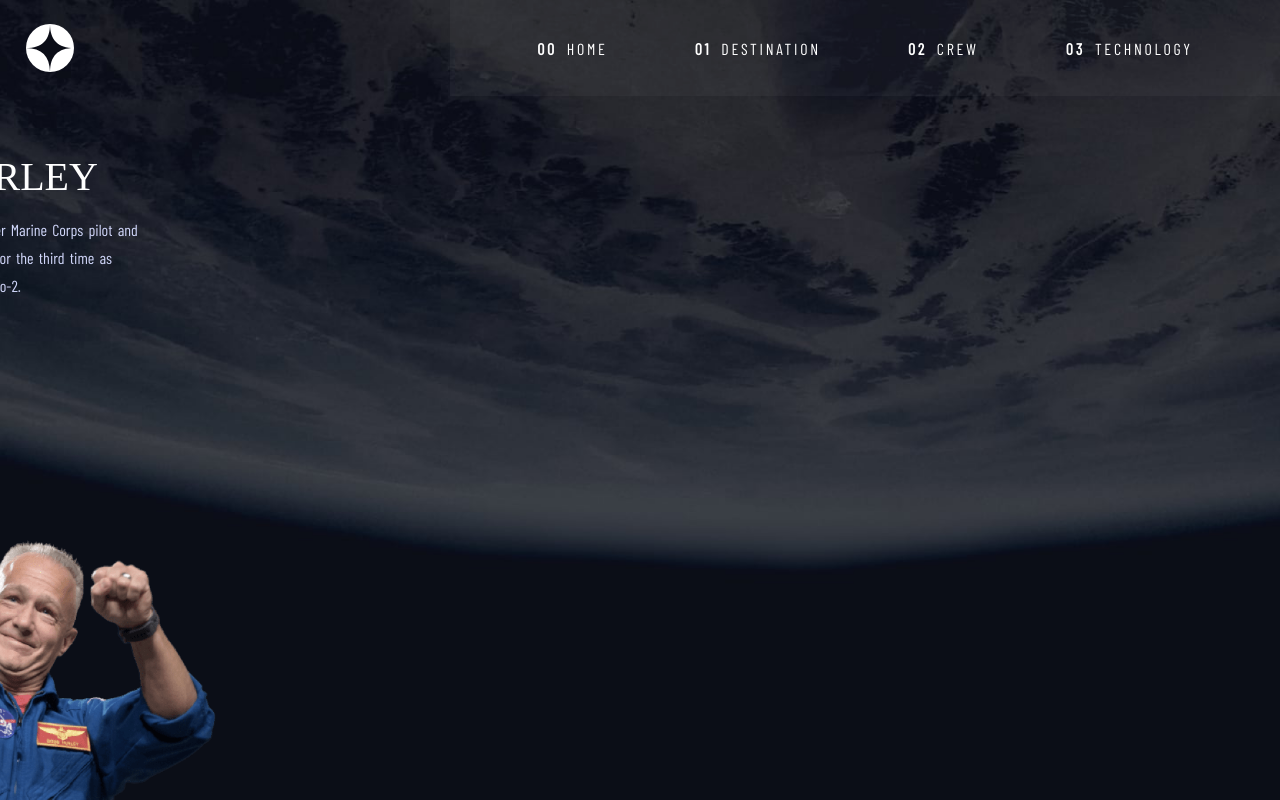
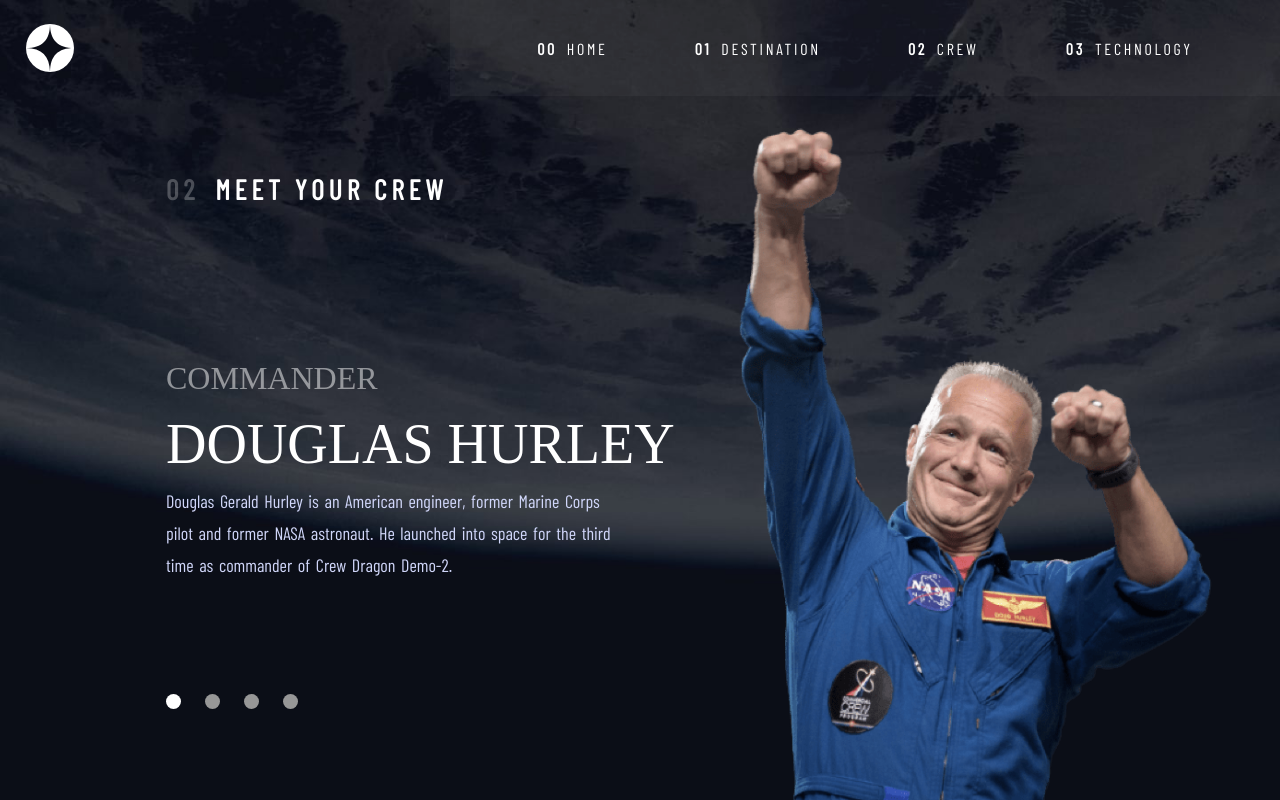
Before and after one commit to the-rabblerouser/SpaceTourism, a Next.js app: page /crew in a window 1280 px wide. Built offline with nearby package versions, Linux system fonts and the light colour scheme; a web font is replaced by a local one.

Commit message:
Desktop styles

```diff
--- a/components/CrewPage/Crew.styled.ts
+++ b/components/CrewPage/Crew.styled.ts
@@ -42,7 +42,17 @@ export const Container = styled.div`
 	}
 
 	@media (min-width: 1224px) {
-
+		display: grid;
+		justify-content: space-evenly;
+		align-items: start;
+		height: 88vh;
+		width: 100vw;
+		grid-columns-template: 2fr 2fr;
+		grid-rows-template: 3fr;
+		grid-template-areas:
+			'subheading img'
+			'bodytext img'
+			'toggle img';
 	}
 `;
 
@@ -71,12 +81,14 @@ export const SubHeading = styled.h6`
 
 	@media (min-width: 1224px) {
 		grid-area: subheading;
-		margin: 40px 0 0 166.5px;
-		font-family: Barlow Condensed;
+		justify-self: start;
+		width: 300px;
+		font-style: normal;
+		font-weight: bold;
 		font-size: 28px;
 		line-height: 34px;
-		letter-spacing: 4.724999904632568px;
-		text-align: left;
+		letter-spacing: 4.725px;
+		margin: 76px 0 0 166px;
 	}
 `;
 
@@ -100,10 +112,11 @@ export const Span = styled.div`
 	}
 
 	@media (min-width: 1224px) {
+		font-style: normal;
+		font-weight: bold;
 		font-size: 28px;
 		line-height: 34px;
-		letter-spacing: 4.724999904632568px;
-		text-align: left;
+		letter-spacing: 4.725px;
 	}
 `;
 
@@ -124,6 +137,11 @@ export const ImgContainer = styled.div`
 	}
 
 	@media (min-width: 1224px) {
+		grid-area: img;
+		justify-self: start;
+		align-self: start;
+		width: 100%;
+		height: 85vh;
 	}
 `;
 
@@ -139,10 +157,10 @@ export const Img = styled.img`
 	}
 
 	@media (min-width: 1224px) {
-		grid-area: moon;
-		align-self: center;
-		justify-self: end;
-		margin: 0 0 0 230px;
+		height: 100%;
+		width: 100%;
+		margin-top: 0;
+		margin-right: 137px;
 	}
 `;
 
@@ -152,7 +170,7 @@ export const TextContainer = styled.div`
 	justify-content: center;
 	align-items: center;
 	height: 220px;
-	width: 327px;
+	width: 100%;
 
 	@media (min-width: 768px) {
 		width: 536px;
@@ -170,6 +188,10 @@ export const TextContainer = styled.div`
 	}
 
 	@media (min-width: 1224px) {
+		width: 50vw;
+		grid-area: bodytext;
+		justify-content: start;
+		margin-left: 166px;
 	}
 `;
 
@@ -185,6 +207,13 @@ export const ToggleContainer = styled.div`
 		grid-area: toggleContainer;
 		justify-self: center;
 		margin: 40px 0 0 0;
+	}
+
+	@media (min-width: 1224px) {
+		justify-self: start;
+		width: 132px;
+		height: 15px;
+		margin: 125px 0 0 0;
 	}
 `;
 
@@ -203,6 +232,8 @@ export const ToggleIcon = styled.button<ToggleIconTypes>`
 	cursor: pointer;
 
 	@media (min-width: 1224px) {
+		height: 15px;
+		width: 15px;
 	}
 `;
 
@@ -215,6 +246,7 @@ export const Title = styled.h6`
 	font-size: 16px;
 	color: ${({ theme }) => theme.white};
 	line-height: 18.34px;
+	text-transform: uppercase;
 	opacity: 0.5;
 	text-align: center;
 	margin: 32px 0 0 0;
@@ -224,10 +256,16 @@ export const Title = styled.h6`
 		font-size: 24px;
 		line-height: 28px;
 		text-align: center;
-		text-transform: uppercase;
 	}
 
 	@media (min-width: 1224px) {
+		height: 37px;
+		font-style: normal;
+		font-weight: normal;
+		font-size: 32px;
+		line-height: 37px;
+		text-align: left;
+		margin: 154px 0 0 0;
 	}
 `;
 
@@ -254,10 +292,16 @@ export const Name = styled.h5`
 		font-size: 40px;
 		line-height: 46px;
 		text-align: center;
-		text-transform: uppercase;
 	}
 
 	@media (min-width: 1224px) {
+		width: 100%;
+		font-style: normal;
+		font-weight: normal;
+		font-size: 56px;
+		line-height: 64px;
+		text-align: left;
+		margin: 15px 0 0 0;
 	}
 `;
 
@@ -284,5 +328,11 @@ export const BodyText = styled.p`
 	}
 
 	@media (min-width: 1224px) {
+		font-style: normal;
+		font-weight: normal;
+		font-size: 18px;
+		line-height: 32px;
+		text-align: left;
+		margin: 27px 0 0 0;
 	}
 `;
```
